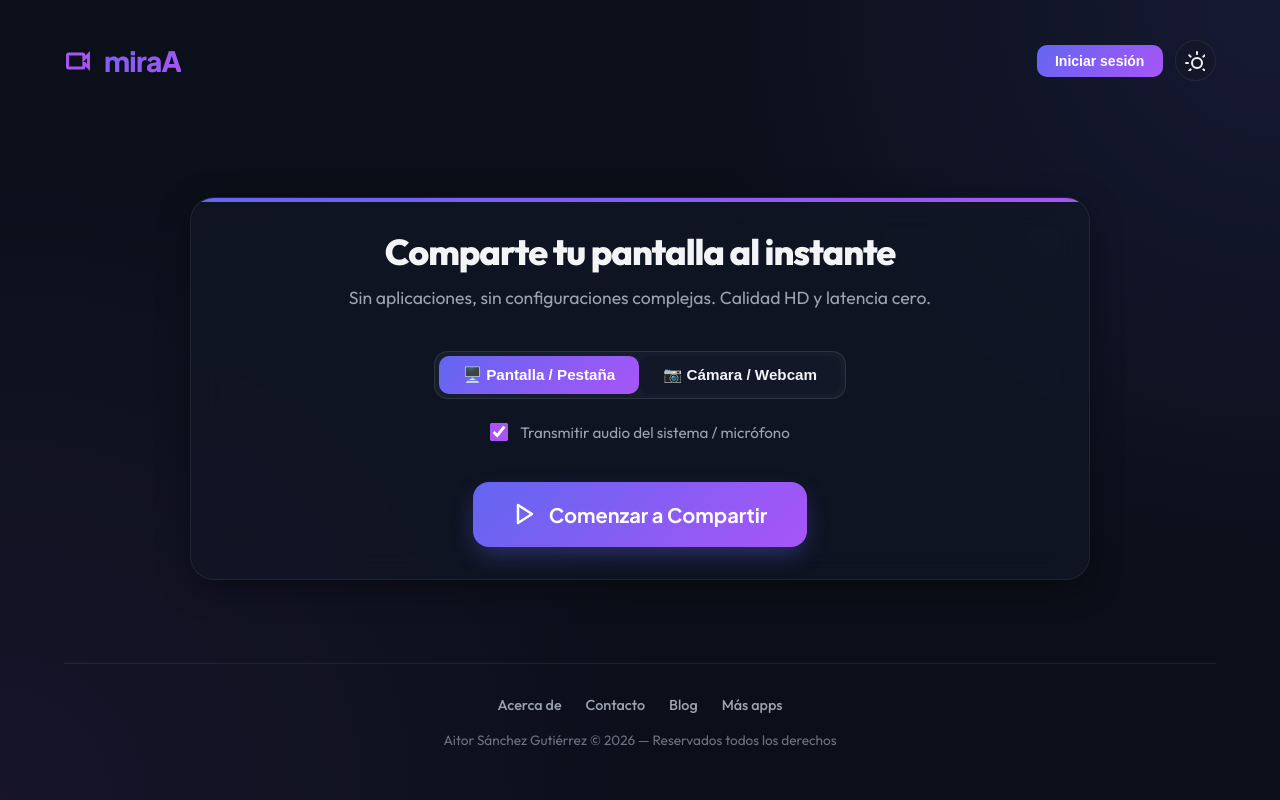
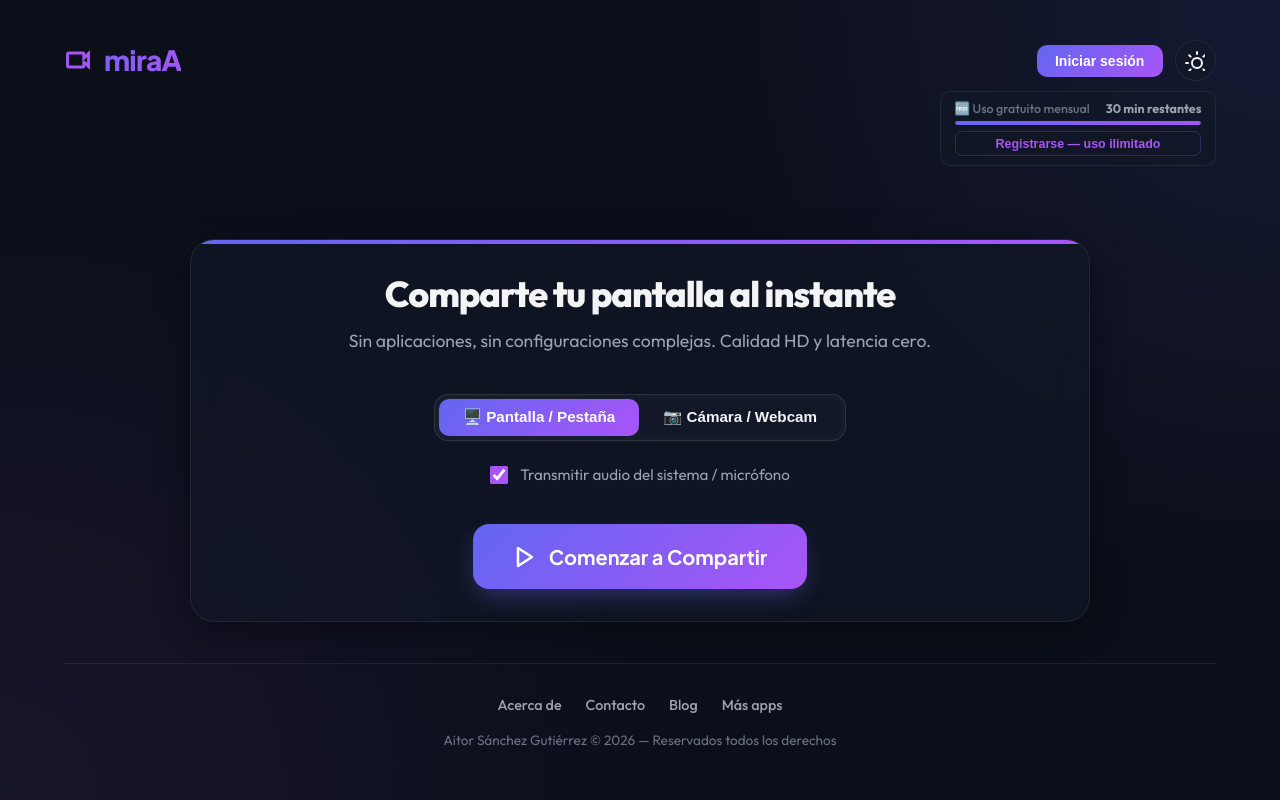
Before and after one commit to spankyno/miraA, a React (Vite) app in the folder frontend/: page / in a window 1280 px wide. Built offline with nearby package versions, Linux system fonts and the light colour scheme; no server answers.

Commit message:
Add files via upload

```diff
--- a/frontend/src/App.jsx
+++ b/frontend/src/App.jsx
@@ -1,4 +1,4 @@
-import React, { useState, useEffect } from 'react'
+import React, { useState, useEffect, useRef } from 'react'
 import { Routes, Route, useLocation } from 'react-router-dom'
 import { useAuth, UserButton, SignInButton } from '@clerk/clerk-react'
 import HostView from './components/HostView'
@@ -8,11 +8,10 @@ import Footer from './components/Footer'
 import UsageBanner from './components/UsageBanner'
 import { useFreeUsage } from './hooks/useFreeUsage'
 
-// Componente de la página principal (host/peer)
-function MainPage({ signalServerUrl }) {
+// ── Página principal ────────────────────────────────────────────
+function MainPage({ signalServerUrl, onSessionStart, onSessionStop, limitReached }) {
   const [roomId, setRoomId] = useState('')
   const { isSignedIn } = useAuth()
-  const { remainingMs, limitReached, startTracking, stopTracking } = useFreeUsage(isSignedIn)
 
   useEffect(() => {
     const params = new URLSearchParams(window.location.search)
@@ -22,11 +21,6 @@ function MainPage({ signalServerUrl }) {
 
   return (
     <main className="main-content">
-      {/* Banner de uso gratuito solo para usuarios no autenticados */}
-      {!isSignedIn && (
-        <UsageBanner remainingMs={remainingMs} limitReached={limitReached} />
-      )}
-
       {limitReached && !isSignedIn ? (
         <div className="glass-panel wide" style={{ textAlign: 'center', padding: '3rem 2rem' }}>
           <div style={{ fontSize: '3rem', marginBottom: '1rem' }}>⏱️</div>
@@ -38,34 +32,35 @@ function MainPage({ signalServerUrl }) {
             Regístrate gratuitamente para disfrutar de uso ilimitado.
           </p>
           <SignInButton mode="modal">
-            <button className="hero-btn">
-              Crear cuenta gratis →
-            </button>
+            <button className="hero-btn">Crear cuenta gratis →</button>
           </SignInButton>
         </div>
       ) : roomId ? (
         <PeerView
           roomId={roomId}
           signalServerUrl={signalServerUrl}
-          onSessionStart={startTracking}
-          onSessionStop={stopTracking}
+          onSessionStart={onSessionStart}
+          onSessionStop={onSessionStop}
         />
       ) : (
         <HostView
           signalServerUrl={signalServerUrl}
-          onSessionStart={startTracking}
-          onSessionStop={stopTracking}
+          onSessionStart={onSessionStart}
+          onSessionStop={onSessionStop}
         />
       )}
     </main>
   )
 }
 
+// ── App ─────────────────────────────────────────────────────────
 function App() {
   const [theme, setTheme] = useState(() => localStorage.getItem('theme') || 'dark')
   const { isSignedIn } = useAuth()
   const location = useLocation()
   const isAboutPage = location.pathname === '/about'
+
+  const { remainingMs, limitReached, startTracking, stopTracking } = useFreeUsage(isSignedIn)
 
   useEffect(() => {
     document.documentElement.setAttribute('data-theme', theme)
@@ -81,36 +76,37 @@ function App() {
 
   return (
     <div className="app-container">
-      {/* Header */}
-      <header className="app-header">
-        <a href="/" className="logo" onClick={(e) => {
-          if (isAboutPage) return // Navegación normal a /
+      {/* ── Header ── */}
+      <header className="app-header" style={{ alignItems: 'flex-start' }}>
+        {/* Logo */}
+        <a
+          href="/"
+          className="logo"
+          style={{ paddingTop: '0.15rem' }}
+          onClick={(e) => {
+            if (isAboutPage) return
             e.preventDefault()
             window.location.href = window.location.origin + '/'
-        }}>
+          }}
+        >
           <svg width="28" height="28" viewBox="0 0 24 24" strokeWidth="2.5">
             <path d="M17 10.5V7c0-.55-.45-1-1-1H4c-.55 0-1 .45-1 1v10c0 .55.45 1 1 1h12c.55 0 1-.45 1-1v-3.5l4 4v-11l-4 4z" />
           </svg>
           miraA
         </a>
 
+        {/* Controles derecha */}
+        <div style={{ display: 'flex', flexDirection: 'column', alignItems: 'flex-end', gap: '0.6rem' }}>
+
+          {/* Fila: botón auth + toggle tema */}
           <div style={{ display: 'flex', alignItems: 'center', gap: '0.75rem' }}>
-          {/* Botón de autenticación */}
             {isSignedIn ? (
               <UserButton
-              appearance={{
-                elements: {
-                  avatarBox: {
-                    width: '36px',
-                    height: '36px'
-                  }
-                }
-              }}
+                appearance={{ elements: { avatarBox: { width: '36px', height: '36px' } } }}
               />
             ) : (
               <SignInButton mode="modal">
-              <button
-                style={{
+                <button style={{
                   background: 'linear-gradient(135deg, #6366f1, #a855f7)',
                   color: '#fff',
                   border: 'none',
@@ -120,14 +116,12 @@ function App() {
                   cursor: 'pointer',
                   fontSize: '0.875rem',
                   whiteSpace: 'nowrap'
-                }}
-              >
+                }}>
                   Iniciar sesión
                 </button>
               </SignInButton>
             )}
 
-          {/* Toggle de tema */}
             <button
               onClick={toggleTheme}
               className="theme-toggle-btn"
@@ -137,14 +131,10 @@ function App() {
               {theme === 'dark' ? (
                 <svg width="20" height="20" fill="none" stroke="currentColor" strokeWidth="2" strokeLinecap="round" strokeLinejoin="round">
                   <circle cx="12" cy="12" r="5"></circle>
-                <line x1="12" y1="1" x2="12" y2="3"></line>
-                <line x1="12" y1="21" x2="12" y2="23"></line>
-                <line x1="4.22" y1="4.22" x2="5.64" y2="5.64"></line>
-                <line x1="18.36" y1="18.36" x2="19.78" y2="19.78"></line>
-                <line x1="1" y1="12" x2="3" y2="12"></line>
-                <line x1="21" y1="12" x2="23" y2="12"></line>
-                <line x1="4.22" y1="19.78" x2="5.64" y2="18.36"></line>
-                <line x1="18.36" y1="5.64" x2="19.78" y2="4.22"></line>
+                  <line x1="12" y1="1" x2="12" y2="3"></line><line x1="12" y1="21" x2="12" y2="23"></line>
+                  <line x1="4.22" y1="4.22" x2="5.64" y2="5.64"></line><line x1="18.36" y1="18.36" x2="19.78" y2="19.78"></line>
+                  <line x1="1" y1="12" x2="3" y2="12"></line><line x1="21" y1="12" x2="23" y2="12"></line>
+                  <line x1="4.22" y1="19.78" x2="5.64" y2="18.36"></line><line x1="18.36" y1="5.64" x2="19.78" y2="4.22"></line>
                 </svg>
               ) : (
                 <svg width="20" height="20" fill="none" stroke="currentColor" strokeWidth="2" strokeLinecap="round" strokeLinejoin="round">
@@ -153,36 +143,42 @@ function App() {
               )}
             </button>
           </div>
+
+          {/* UsageBanner debajo del botón, solo para no autenticados */}
+          {!isSignedIn && (
+            <UsageBanner remainingMs={remainingMs} limitReached={limitReached} compact />
+          )}
+        </div>
       </header>
 
-      {/* Rutas */}
+      {/* ── Rutas ── */}
       <Routes>
-        <Route path="/" element={<MainPage signalServerUrl={signalServerUrl} />} />
+        <Route
+          path="/"
+          element={
+            <MainPage
+              signalServerUrl={signalServerUrl}
+              onSessionStart={startTracking}
+              onSessionStop={stopTracking}
+              limitReached={limitReached}
+            />
+          }
+        />
         <Route path="/about" element={
           <main className="main-content">
-            <div className="glass-panel wide">
-              <AboutPage />
-            </div>
+            <div className="glass-panel wide"><AboutPage /></div>
           </main>
         } />
         <Route path="*" element={
           <main className="main-content" style={{ textAlign: 'center', padding: '4rem 2rem' }}>
             <h2 style={{ fontSize: '2rem', marginBottom: '1rem' }}>404</h2>
-            <p style={{ color: 'var(--text-secondary)', marginBottom: '2rem' }}>
-              Página no encontrada.
-            </p>
-            <a href="/" style={{
-              color: '#a855f7',
-              fontWeight: 700,
-              textDecoration: 'none'
-            }}>
-              ← Volver al inicio
-            </a>
+            <p style={{ color: 'var(--text-secondary)', marginBottom: '2rem' }}>Página no encontrada.</p>
+            <a href="/" style={{ color: '#a855f7', fontWeight: 700, textDecoration: 'none' }}>← Volver al inicio</a>
           </main>
         } />
       </Routes>
 
-      {/* Footer */}
+      {/* ── Footer ── */}
       <Footer />
     </div>
   )
```
Lines whose indentation alone changed are shown as unchanged.
